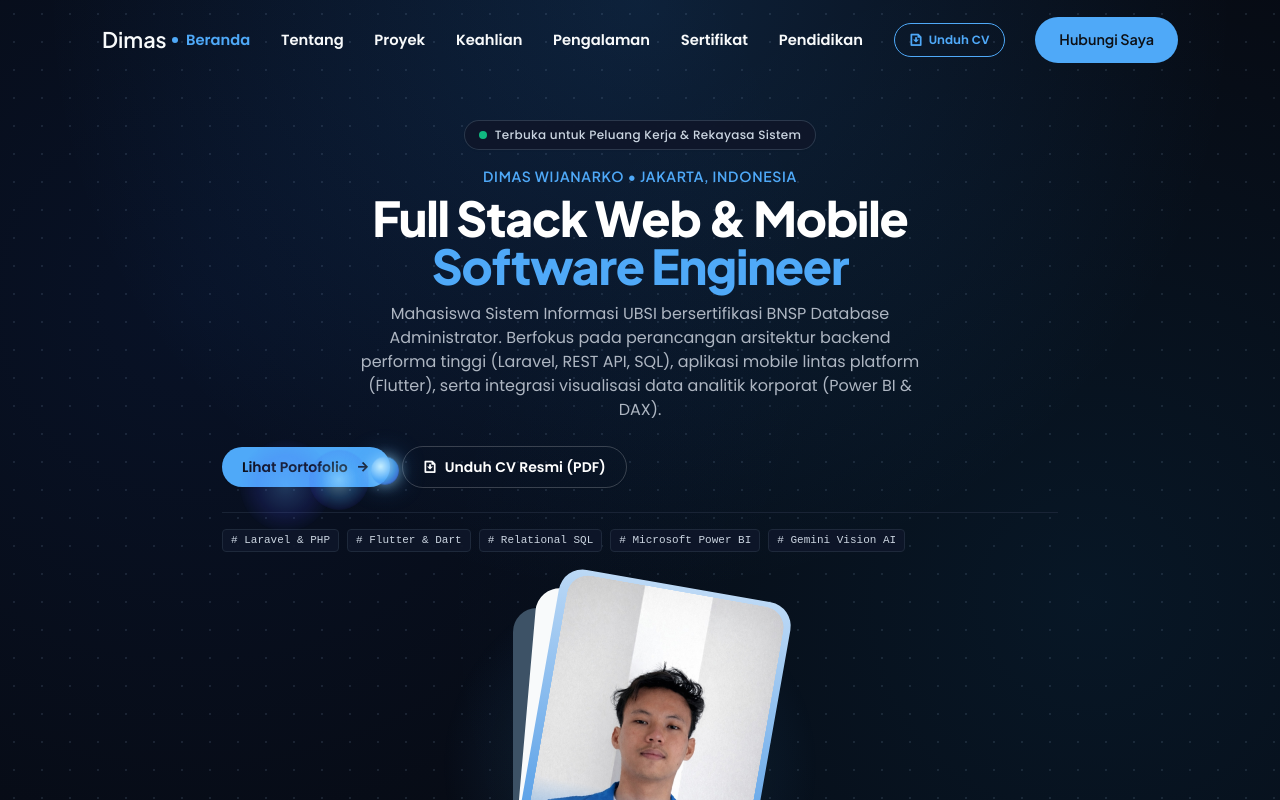
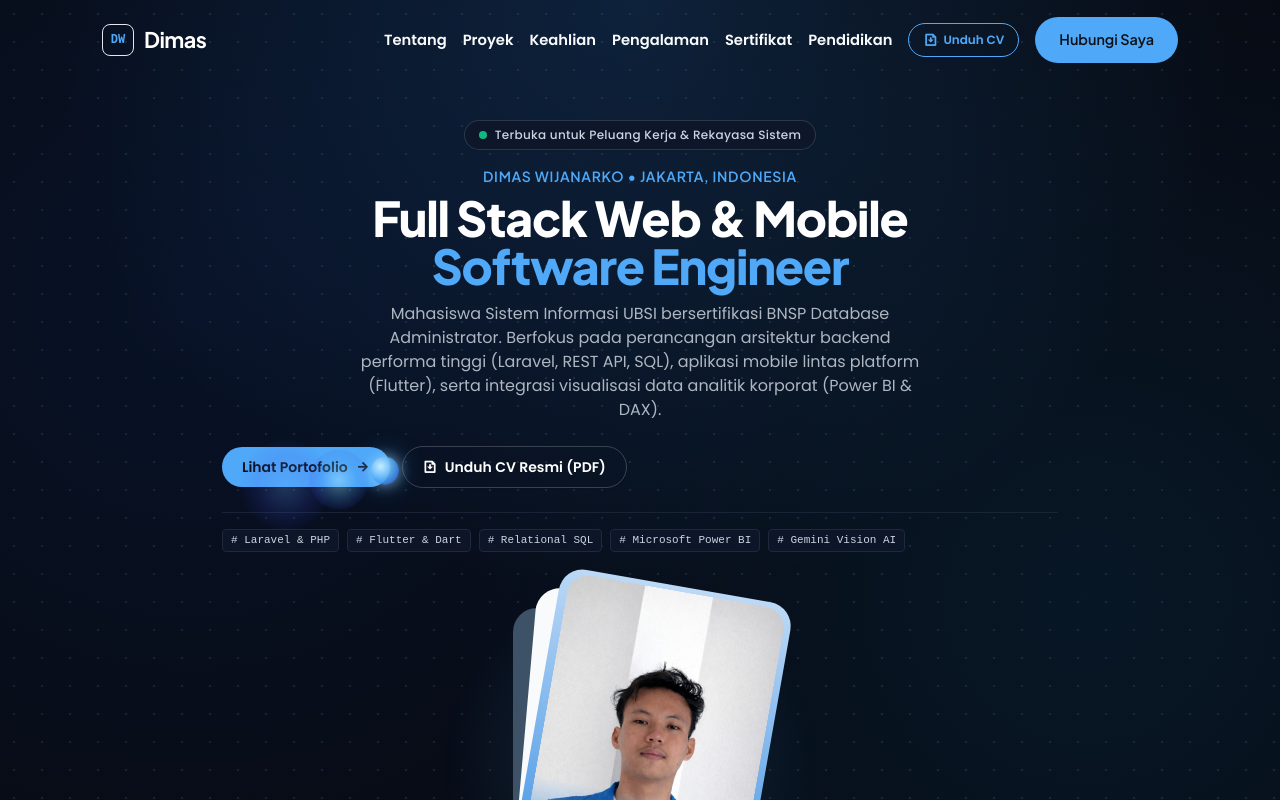
Before and after one commit to Dimss-W/CV-Website, a Next.js app: page / in a window 1280 px wide. Shown: the top 800 px of the page. Built offline with nearby package versions, Linux system fonts and the light colour scheme; no server answers; some icons are missing.

Commit message:
fix(ui): eliminate blank screen by default opacity 1, resolve navbar logo-menu overlap

```diff
--- a/src/app/globals.css
+++ b/src/app/globals.css
@@ -343,6 +343,7 @@ img {
   display: flex;
   justify-content: space-between;
   align-items: center;
+  gap: 1.5rem;
 }
 
 .nav__logo {
@@ -351,6 +352,8 @@ img {
   font-weight: var(--font-semi-bold);
   font-size: 1.35rem;
   transition: color 0.4s;
+  flex-shrink: 0;
+  margin-right: 1.5rem;
 }
 
 .nav__logo:hover {
@@ -409,7 +412,8 @@ img {
     display: flex;
     flex-direction: row;
     align-items: center;
-    column-gap: clamp(1.35rem, 2.4vw, 2.75rem);
+    column-gap: clamp(0.75rem, 1.25vw, 1.4rem);
+    flex-shrink: 0;
   }
 }
 
@@ -1755,11 +1759,9 @@ textarea.contact__input {
 
 /*=============== SCROLL REVEAL & MOBILE SCROLL INTERACTIVITY ===============*/
 .reveal-init {
-  opacity: 0;
-  transform: translateY(38px) scale(0.97);
+  opacity: 1;
+  transform: none;
   transition:
-    opacity 0.7s cubic-bezier(0.22, 1, 0.36, 1),
-    transform 0.7s cubic-bezier(0.22, 1, 0.36, 1),
     box-shadow 0.45s ease,
     border-color 0.45s ease;
 }
--- a/src/components/Hero.tsx
+++ b/src/components/Hero.tsx
@@ -16,7 +16,7 @@ export default function Hero({ profile }: HeroProps) {
   return (
     <section className="home section" id="home">
       <div className="home__container container grid">
-        <div className="home__data reveal-init">
+        <div className="home__data">
           {/* Status Badge Profesional */}
           <div className="inline-flex items-center gap-2 px-3.5 py-1.5 rounded-full bg-slate-900/90 border border-slate-700/80 text-xs text-slate-300 mb-4 backdrop-blur-md shadow-sm">
             <span className="relative flex h-2 w-2">
@@ -69,7 +69,7 @@ export default function Hero({ profile }: HeroProps) {
           </div>
         </div>
 
-        <div className="home__images reveal-init">
+        <div className="home__images">
           <div className="home__box-1" />
           <div className="home__box-2" />
           <div className="home__box-3" />
--- a/src/components/Navbar.tsx
+++ b/src/components/Navbar.tsx
@@ -46,7 +46,6 @@ export default function Navbar({ resumeUrl }: NavbarProps) {
   }, []);
 
   const navLinks = [
-    { name: 'Beranda', id: 'home', href: '#home' },
     { name: 'Tentang', id: 'about', href: '#about' },
     { name: 'Proyek', id: 'work', href: '#work' },
     { name: 'Keahlian', id: 'skills', href: '#skills' },
@@ -58,8 +57,11 @@ export default function Navbar({ resumeUrl }: NavbarProps) {
   return (
     <header className={`header ${scrolled ? 'scroll-header' : ''}`} id="header">
       <nav className="nav container">
-        <a href="#home" className="nav__logo">
-          Dimas
+        <a href="#home" className="nav__logo flex items-center gap-2.5">
+          <span className="w-8 h-8 rounded-lg bg-[var(--first-color)]/15 border border-[var(--first-color)]/30 flex items-center justify-center text-[var(--first-color)] text-xs font-bold font-mono shrink-0">
+            DW
+          </span>
+          <span className="text-white font-bold tracking-tight">Dimas</span>
         </a>
 
         <div
```
